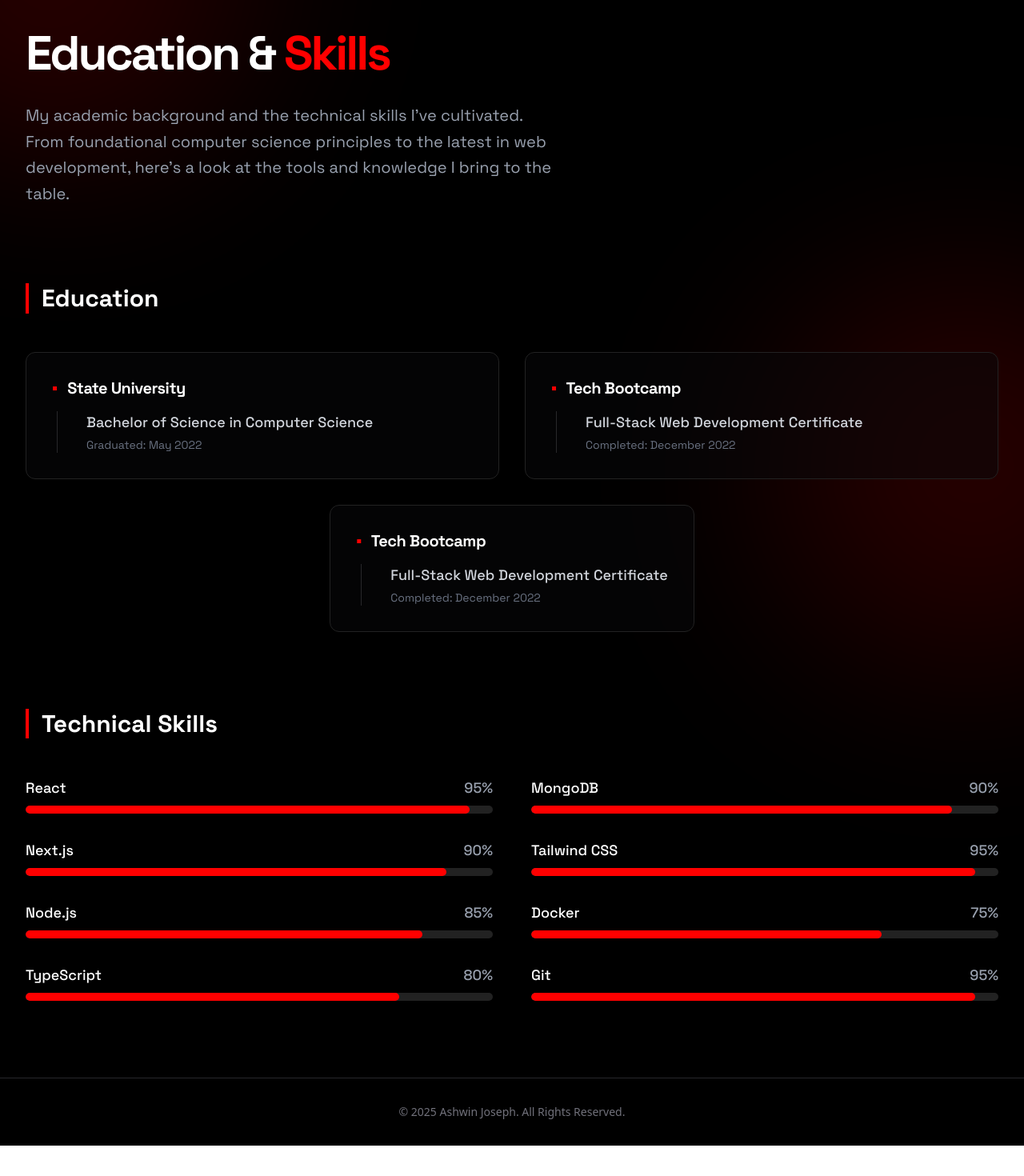
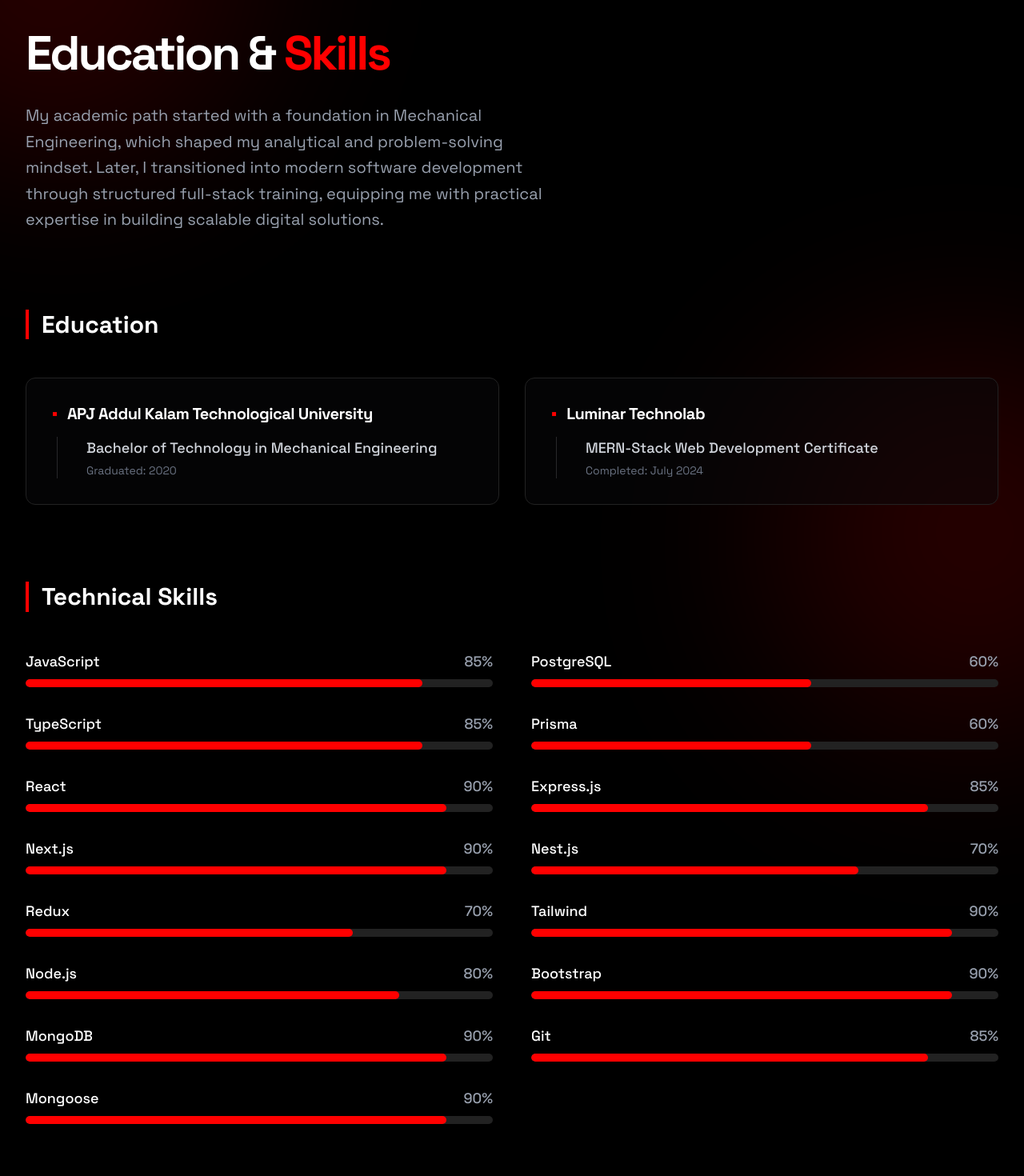
Before and after one commit to AshwinJ5/AshwinJ5.github.io, a Next.js app: page /skills in a window 1280 px wide. Shown: the part 140-1610 px from the top of the page at 80% size. Before the commit the page ends 1572 px from the top, so only its background shows below. Built offline with nearby package versions, Linux system fonts and the light colour scheme.

Commit message:
added edukaction in skill page

```diff
--- a/src/app/about/page.tsx
+++ b/src/app/about/page.tsx
@@ -1,29 +1,31 @@
 "use client";
 
-import { Inter } from "next/font/google";
+import { Space_Grotesk } from "next/font/google";
 import Header from "../components/Header";
 import Footer from "../components/Footer";
 import Link from "next/link";
 import { experiences, skills, education } from "../datas";
 
 // Initialize Font
-const inter = Inter({
+const spaceGrotesk = Space_Grotesk({
     subsets: ["latin"],
-    variable: "--font-inter",
+    weight: ["300", "400", "500", "600", "700"],
+    variable: "--font-space-grotesk",
 });
 
 export default function AboutMe() {
     return (
-        <div className={`${inter.variable} font-sans bg-black text-slate-200 selection:bg-[#ff0000] selection:text-white`}>
-            {/* Load Material Symbols Font */}
-            <link
-                href="https://fonts.googleapis.com/css2?family=Material+Symbols+Outlined:wght,FILL@100..700,0..1&display=swap"
-                rel="stylesheet"
-            />
+        <div
+            className={`${spaceGrotesk.variable} font-sans bg-black text-slate-200 selection:bg-[#ff0000] selection:text-white`}
+        >
+
 
             <style jsx global>{`
                 .material-symbols-outlined {
                     font-variation-settings: "FILL" 0, "wght" 400, "GRAD" 0, "opsz" 24;
+                }
+                .font-display {
+                    font-family: var(--font-space-grotesk), sans-serif;
                 }
             `}</style>
 
@@ -47,9 +49,9 @@ export default function AboutMe() {
                                         About <span className="text-[#ff0000]">Me</span>
                                     </h1>
                                     <p className="max-w-2xl text-lg text-slate-400 leading-relaxed">
-                                        I&apos;m a passionate MERN stack developer, specializing in creating modern,
-                                        responsive, and user-friendly web applications. I thrive on solving complex problems
-                                        and turning ideas into reality with clean and efficient code.
+                                        I’m a MERN stack developer who loves turning ideas into engaging digital
+                                        experiences. With a problem-solving mindset and a focus on performance, I build
+                                        responsive applications through clean and scalable code.
                                     </p>
                                     <div className="mt-2 flex justify-center gap-4 md:justify-start">
                                         <Link
@@ -59,9 +61,10 @@ export default function AboutMe() {
                                             <span className="truncate">View My Projects</span>
                                         </Link>
                                         <a
-                                        href="/resume.pdf"
-                                        download="Ashwin-Joseph-Resume.pdf"
-                                        className="flex h-10 items-center justify-center rounded-lg border border-slate-700 bg-transparent px-5 text-sm font-bold leading-normal tracking-wide text-slate-200 hover:bg-slate-800 transition-colors cursor-pointer">
+                                            href="/resume.pdf"
+                                            download="Ashwin-Joseph-Resume.pdf"
+                                            className="flex h-10 items-center justify-center rounded-lg border border-slate-700 bg-transparent px-5 text-sm font-bold leading-normal tracking-wide text-slate-200 hover:bg-slate-800 transition-colors cursor-pointer"
+                                        >
                                             <span className="truncate">Download Resume</span>
                                         </a>
                                     </div>
@@ -128,7 +131,9 @@ export default function AboutMe() {
                                 {education.map((item, index) => (
                                     <div key={index} className="flex items-start gap-6 group">
                                         <div className="mt-0.5 flex size-9 shrink-0 items-center justify-center rounded-full border border-[#ff0000] bg-black shadow-md shadow-[#ff0000]/10 group-hover:shadow-[#ff0000]/40 transition-shadow">
-                                            <span className="material-symbols-outlined text-[#ff0000] text-lg">{item.label}</span>
+                                            <span className="material-symbols-outlined text-[#ff0000] text-lg">
+                                                {item.label}
+                                            </span>
                                         </div>
 
                                         <div>
--- a/src/app/components/EducationSkills.tsx
+++ b/src/app/components/EducationSkills.tsx
@@ -1,10 +1,13 @@
 "use client";
 
+import { educationData, skills } from "../datas";
 import Footer from "./Footer";
 import Header from "./Header";
 import { useEffect, useRef, useState } from "react";
 
-// Initialize font
+const skillsWithPercentage = skills.filter((skill) => typeof skill.percentage === "number");
+const mid = Math.ceil(skillsWithPercentage.length / 2);
+const skillColumns = [skillsWithPercentage.slice(0, mid), skillsWithPercentage.slice(mid)];
 
 export default function EducationSkills() {
     return (
@@ -48,9 +51,9 @@ export default function EducationSkills() {
                                     Education & <span className="text-[#ff0000]">Skills</span>
                                 </h1>
                                 <p className="text-gray-400 max-w-2xl text-lg sm:text-xl leading-relaxed">
-                                    {
-                                        "                  My academic background and the technical skills I've cultivated. From foundational computer science principles to the latest in web development, here's a look at the tools and knowledge I bring to the table."
-                                    }
+
+                                        My academic path started with a foundation in Mechanical Engineering, which shaped my analytical and problem-solving mindset. Later, I transitioned into modern software development through structured full-stack training, equipping me with practical expertise in building scalable digital solutions.
+
                                 </p>
                             </div>
 
@@ -60,50 +63,24 @@ export default function EducationSkills() {
                                     Education
                                 </h2>
                                 <div className="grid grid-cols-1 md:grid-cols-2 gap-6 sm:gap-8 [&>*:last-child:nth-child(odd)]:md:col-span-2 [&>*:last-child:nth-child(odd)]:md:justify-self-center">
-                                    {/* Card 1 */}
-                                    <div className="group flex flex-col items-start justify-start rounded-xl border border-[#222222] bg-zinc-950/50 p-6 sm:p-8 transition-all hover:border-[#ff0000]/50 hover:shadow-[0_0_30px_rgba(255,0,0,0.1)]">
+                                    {educationData.map((item, index) => (
+                                        <div
+                                            key={index}
+                                            className="group flex flex-col items-start justify-start rounded-xl border border-[#222222] bg-zinc-950/50 p-6 sm:p-8 transition-all hover:border-[#ff0000]/50 hover:shadow-[0_0_30px_rgba(255,0,0,0.1)]"
+                                        >
                                             <div className="flex flex-col items-start justify-start gap-2">
                                                 <p className="text-xl font-bold leading-tight tracking-tight group-hover:text-[#ff0000] transition-colors">
-                                                <span className="text-[#ff0000] mr-2">▪</span> State University
+                                                    <span className="text-[#ff0000] mr-2">▪</span> {item.title}
                                                 </p>
                                                 <div className="flex flex-col gap-1 pl-5 border-l border-zinc-800 ml-1.5 mt-2">
                                                     <p className="text-gray-300 text-base sm:text-lg font-medium pl-4">
-                                                    Bachelor of Science in Computer Science
+                                                        {item.degree}
                                                     </p>
-                                                <p className="text-gray-500 text-sm pl-4">Graduated: May 2022</p>
+                                                    <p className="text-gray-500 text-sm pl-4">{item.date}</p>
                                                 </div>
                                             </div>
                                         </div>
-
-                                    {/* Card 2 */}
-                                    <div className="group flex flex-col items-start justify-start rounded-xl border border-[#222222] bg-zinc-950/50 p-6 sm:p-8 transition-all hover:border-[#ff0000]/50 hover:shadow-[0_0_30px_rgba(255,0,0,0.1)]">
-                                        <div className="flex flex-col items-start justify-start gap-2">
-                                            <p className="text-xl font-bold leading-tight tracking-tight group-hover:text-[#ff0000] transition-colors">
-                                                <span className="text-[#ff0000] mr-2">▪</span> Tech Bootcamp
-                                            </p>
-                                            <div className="flex flex-col gap-1 pl-5 border-l border-zinc-800 ml-1.5 mt-2">
-                                                <p className="text-gray-300 text-base sm:text-lg font-medium pl-4">
-                                                    Full-Stack Web Development Certificate
-                                                </p>
-                                                <p className="text-gray-500 text-sm pl-4">Completed: December 2022</p>
-                                            </div>
-                                        </div>
-                                    </div>
-
-                                    {/* Card 2 */}
-                                    <div className="group flex flex-col items-start justify-start rounded-xl border border-[#222222] bg-zinc-950/50 p-6 sm:p-8 transition-all hover:border-[#ff0000]/50 hover:shadow-[0_0_30px_rgba(255,0,0,0.1)]">
-                                        <div className="flex flex-col items-start justify-start gap-2">
-                                            <p className="text-xl font-bold leading-tight tracking-tight group-hover:text-[#ff0000] transition-colors">
-                                                <span className="text-[#ff0000] mr-2">▪</span> Tech Bootcamp
-                                            </p>
-                                            <div className="flex flex-col gap-1 pl-5 border-l border-zinc-800 ml-1.5 mt-2">
-                                                <p className="text-gray-300 text-base sm:text-lg font-medium pl-4">
-                                                    Full-Stack Web Development Certificate
-                                                </p>
-                                                <p className="text-gray-500 text-sm pl-4">Completed: December 2022</p>
-                                            </div>
-                                        </div>
-                                    </div>
+                                    ))}
                                 </div>
                             </section>
 
@@ -112,22 +89,15 @@ export default function EducationSkills() {
                                 <h2 className="text-2xl sm:text-3xl font-bold leading-tight mb-8 sm:mb-12 border-l-4 border-[#ff0000] pl-4">
                                     Technical Skills
                                 </h2>
+
                                 <div className="grid grid-cols-1 lg:grid-cols-2 gap-8 sm:gap-12">
-                                    {/* Column 1 */}
-                                    <div className="flex flex-col gap-6 sm:gap-8">
-                                        <SkillBar name="React" percentage={95} />
-                                        <SkillBar name="Next.js" percentage={90} />
-                                        <SkillBar name="Node.js" percentage={85} />
-                                        <SkillBar name="TypeScript" percentage={80} />
+                                    {skillColumns.map((column, index) => (
+                                        <div key={index} className="flex flex-col gap-6 sm:gap-8">
+                                            {column.map((skill, idx) => (
+                                                <SkillBar key={idx} name={skill.name} percentage={skill.percentage!} />
+                                            ))}
                                         </div>
-
-                                    {/* Column 2 */}
-                                    <div className="flex flex-col gap-6 sm:gap-8">
-                                        <SkillBar name="MongoDB" percentage={90} />
-                                        <SkillBar name="Tailwind CSS" percentage={95} />
-                                        <SkillBar name="Docker" percentage={75} />
-                                        <SkillBar name="Git" percentage={95} />
-                                    </div>
+                                    ))}
                                 </div>
                             </section>
                         </div>
--- a/src/app/contact/page.tsx
+++ b/src/app/contact/page.tsx
@@ -1,18 +1,18 @@
 "use client";
 
 import React, { useState } from "react";
-import { Inter } from "next/font/google";
+import { Space_Grotesk } from "next/font/google";
 import Link from "next/link";
 import Header from "../components/Header";
 import Footer from "../components/Footer";
 import { personalData } from "../datas";
 
 // Initialize font
-const inter = Inter({
+const spaceGrotesk = Space_Grotesk({
     subsets: ["latin"],
-    variable: "--font-inter",
+    weight: ["300", "400", "500", "600", "700"],
+    variable: "--font-space-grotesk",
 });
-
 export default function Contact() {
     const [formData, setFormData] = useState({
         name: "",
@@ -34,16 +34,15 @@ export default function Contact() {
 
     return (
         <div
-            className={`${inter.variable} font-sans bg-black text-gray-50 min-h-screen flex flex-col selection:bg-[#FF0000] selection:text-white`}
+            className={`${spaceGrotesk.variable} font-sans bg-black text-gray-50 min-h-screen flex flex-col selection:bg-[#FF0000] selection:text-white`}
         >
             {/* Load Material Symbols Font */}
-            <link
-                href="https://fonts.googleapis.com/css2?family=Material+Symbols+Outlined:wght,FILL@100..700,0..1&display=swap"
-                rel="stylesheet"
-            />
             <style jsx global>{`
                 .material-symbols-outlined {
                     font-variation-settings: "FILL" 0, "wght" 400, "GRAD" 0, "opsz" 24;
+                }
+                .font-display {
+                    font-family: var(--font-space-grotesk), sans-serif;
                 }
             `}</style>
 
@@ -74,7 +73,8 @@ export default function Contact() {
                                     {/* Email */}
                                     <Link
                                         className="group flex items-center gap-4 rounded-lg p-3 -m-3 transition-colors "
-                                        href={`mailto:${personalData?.email}` || "#"} target="_blank"
+                                        href={`mailto:${personalData?.email}` || "#"}
+                                        target="_blank"
                                     >
                                         <div className="text-gray-50 flex h-10 w-10 shrink-0 items-center justify-center rounded-md bg-gray-900 group-hover:bg-[#FF0000] transition-colors">
                                             <span className="material-symbols-outlined">mail</span>
@@ -89,7 +89,8 @@ export default function Contact() {
                                     {/* LinkedIn */}
                                     <Link
                                         className="group flex items-center gap-4 rounded-lg p-3 -m-3 transition-colors "
-                                        href={personalData?.socialMedia?.linkedin || "#"} target="_blank"
+                                        href={personalData?.socialMedia?.linkedin || "#"}
+                                        target="_blank"
                                     >
                                         <div className="text-gray-50 flex h-10 w-10 shrink-0 items-center justify-center rounded-md bg-gray-900 group-hover:bg-[#FF0000] transition-colors">
                                             <svg
@@ -117,7 +118,8 @@ export default function Contact() {
                                     {/* GitHub */}
                                     <Link
                                         className="group flex items-center gap-4 rounded-lg p-3 -m-3 transition-colors "
-                                        href={personalData?.socialMedia?.github || "#"} target="_blank"
+                                        href={personalData?.socialMedia?.github || "#"}
+                                        target="_blank"
                                     >
                                         <div className="text-gray-50 flex h-10 w-10 shrink-0 items-center justify-center rounded-md bg-gray-900 group-hover:bg-[#FF0000] transition-colors">
                                             <svg
--- /dev/null
+++ b/src/app/datas/educationData.json
@@ -0,0 +1,12 @@
+[
+  {
+    "title": "APJ Addul Kalam Technological University",
+    "degree": "Bachelor of Technology in Mechanical Engineering",
+    "date": "Graduated: 2020"
+  },
+  {
+    "title": "Luminar Technolab",
+    "degree": "MERN-Stack Web Development Certificate",
+    "date": "Completed: July 2024"
+  }
+]
--- a/src/app/datas/index.ts
+++ b/src/app/datas/index.ts
@@ -3,5 +3,6 @@ import projects from "@/app/datas/projects.json";
 import personalData from "@/app/datas/personaldatas.json";
 import experiences from "@/app/datas/experiences.json";
 import education from "@/app/datas/education.json";
+import educationData from "@/app/datas/educationData.json";
 
-export { skills, projects, personalData, experiences, education };
+export { skills, projects, personalData, experiences, education, educationData };
--- a/src/app/datas/skills.json
+++ b/src/app/datas/skills.json
@@ -1,27 +1,27 @@
 [
-  { "name": "JavaScript", "image_url": "/javascript.svg", "url": "https://developer.mozilla.org/en-US/docs/Web/JavaScript" },
-  { "name": "TypeScript", "image_url": "/typescript.svg", "url": "https://www.typescriptlang.org/" },
-  { "name": "React", "image_url": "/react.svg", "url": "https://react.dev/" },
-  { "name": "Node.js", "image_url": "/node.svg", "url": "https://nodejs.org/" },
-  { "name": "Next.js", "image_url": "/next.svg", "url": "https://nextjs.org/" },
+  { "name": "JavaScript", "image_url": "/javascript.svg", "url": "https://developer.mozilla.org/en-US/docs/Web/JavaScript", "percentage":85 },
+  { "name": "TypeScript", "image_url": "/typescript.svg", "url": "https://www.typescriptlang.org/", "percentage":85 },
+  { "name": "React", "image_url": "/react.svg", "url": "https://react.dev/", "percentage":90 },
+  { "name": "Next.js", "image_url": "/next.svg", "url": "https://nextjs.org/", "percentage":90 },
   { "name": "Digital Ocean", "image_url": "/digitalocean.svg", "url": "https://www.digitalocean.com/" },
   { "name": "Figma", "image_url": "/figma.svg", "url": "https://www.figma.com/" },
-  { "name": "Redux", "image_url": "/redux.svg", "url": "https://redux.js.org/" },
-  { "name": "MongoDB", "image_url": "/mongodb.svg", "url": "https://www.mongodb.com/" },
-  { "name": "Mongoose", "image_url": "/mongoose.svg", "url": "https://mongoosejs.com/" },
-  { "name": "PostgreSQL", "image_url": "/postgresql.svg", "url": "https://www.postgresql.org/" },
-  { "name": "Prisma", "image_url": "/prisma.svg", "url": "https://www.prisma.io/" },
-  { "name": "Redis", "image_url": "/redis.svg", "url": "https://redis.io/" },
-  { "name": "npm", "image_url": "/npm.svg", "url": "https://www.npmjs.com/" },
-  { "name": "VS Code", "image_url": "/vs.svg", "url": "https://code.visualstudio.com/" },
-  { "name": "Express.js", "image_url": "/express.svg", "url": "https://expressjs.com/" },
-  { "name": "Nest.js", "image_url": "/nest.svg", "url": "https://nestjs.com/" },
+  { "name": "Redux", "image_url": "/redux.svg", "url": "https://redux.js.org/", "percentage":70 },
+  { "name": "Node.js", "image_url": "/node.svg", "url": "https://nodejs.org/", "percentage":80 },
+  { "name": "MongoDB", "image_url": "/mongodb.svg", "url": "https://www.mongodb.com/", "percentage":90 },
+  { "name": "Mongoose", "image_url": "/mongoose.svg", "url": "https://mongoosejs.com/", "percentage":90 },
+  { "name": "PostgreSQL", "image_url": "/postgresql.svg", "url": "https://www.postgresql.org/", "percentage":60 },
+  { "name": "Prisma", "image_url": "/prisma.svg", "url": "https://www.prisma.io/", "percentage":60 },
+  { "name": "Redis", "image_url": "/redis.svg", "url": "https://redis.io/"},
+  { "name": "npm", "image_url": "/npm.svg", "url": "https://www.npmjs.com/"},
+  { "name": "VS Code", "image_url": "/vs.svg", "url": "https://code.visualstudio.com/"},
+  { "name": "Express.js", "image_url": "/express.svg", "url": "https://expressjs.com/", "percentage":85 },
+  { "name": "Nest.js", "image_url": "/nest.svg", "url": "https://nestjs.com/", "percentage":70 },
   { "name": "HTML", "image_url": "/html.svg", "url": "https://developer.mozilla.org/en-US/docs/Web/HTML" },
   { "name": "CSS", "image_url": "/css.svg", "url": "https://developer.mozilla.org/en-US/docs/Web/CSS" },
-  { "name": "Tailwind", "image_url": "/tailwind.svg", "url": "https://tailwindcss.com/" },
-  { "name": "Bootstrap", "image_url": "/bootstrap.svg", "url": "https://getbootstrap.com/" },
+  { "name": "Tailwind", "image_url": "/tailwind.svg", "url": "https://tailwindcss.com/", "percentage":90 },
+  { "name": "Bootstrap", "image_url": "/bootstrap.svg", "url": "https://getbootstrap.com/", "percentage":90 },
   { "name": "Material UI", "image_url": "/material.svg", "url": "https://mui.com/" },
-  { "name": "Git", "image_url": "/git.svg", "url": "https://git-scm.com/" },
+  { "name": "Git", "image_url": "/git.svg", "url": "https://git-scm.com/", "percentage":85 },
   { "name": "Github", "image_url": "/github.svg", "url": "https://github.com/" },
   { "name": "Firebase", "image_url": "/firebase.svg", "url": "https://firebase.google.com/" },
   { "name": "Supabase", "image_url": "/supabase.svg", "url": "https://supabase.com/" },
--- a/src/app/layout.tsx
+++ b/src/app/layout.tsx
@@ -30,7 +30,15 @@ export default function RootLayout({
 }>) {
     return (
         <html lang="en">
-            <body className={`${geistSans.variable} ${geistMono.variable} ${spaceGrotesk.variable} antialiased cursor-default`}>
+            <head>
+                <link
+                    href="https://fonts.googleapis.com/css2?family=Material+Symbols+Outlined:wght,FILL@100..700,0..1&display=swap"
+                    rel="stylesheet"
+                />
+            </head>
+            <body
+                className={`${geistSans.variable} ${geistMono.variable} ${spaceGrotesk.variable} antialiased cursor-default`}
+            >
                 {children}
             </body>
         </html>
--- a/src/app/projects/page.tsx
+++ b/src/app/projects/page.tsx
@@ -40,10 +40,6 @@ export default function Projects() {
     return (
         <div className={`${spaceGrotesk.variable} font-sans bg-black text-white min-h-screen flex flex-col`}>
             {/* External Styles for Icons */}
-            <link
-                href="https://fonts.googleapis.com/css2?family=Material+Symbols+Outlined:wght,FILL@100..700,0..1&display=swap"
-                rel="stylesheet"
-            />
 
             <style jsx global>{`
                 .material-symbols-outlined {
```
Also changed, not shown: src/app/components/AboutMe.tsx (deleted, +0 -9 lines), src/app/components/LandingPage.tsx (+9 -7 lines). Lines whose indentation alone changed are shown as unchanged.
